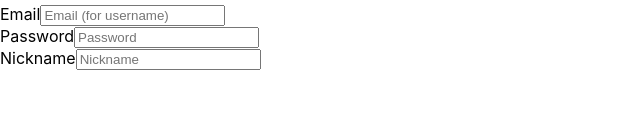
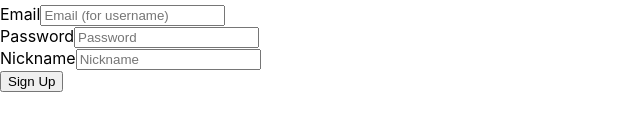
Before and after one commit to HornRyRy/firemarks, a React (Create React App) app: page /signup in a window 1280 px wide. Shown: the part 227-358 px from the top of the page, without its empty margins (0-640 px from the left). Built offline with nearby package versions, Linux system fonts and the light colour scheme.

Commit message:
sign up form

```diff
--- a/src/components/Signup.jsx
+++ b/src/components/Signup.jsx
@@ -32,6 +32,11 @@ const Signup = () => {
             name="nickname"
             value={""} />
         </div>
+        <div>
+            <input
+            type="submit"
+            value="Sign Up" />
+        </div>
       </form>
     </div>
   );
```
